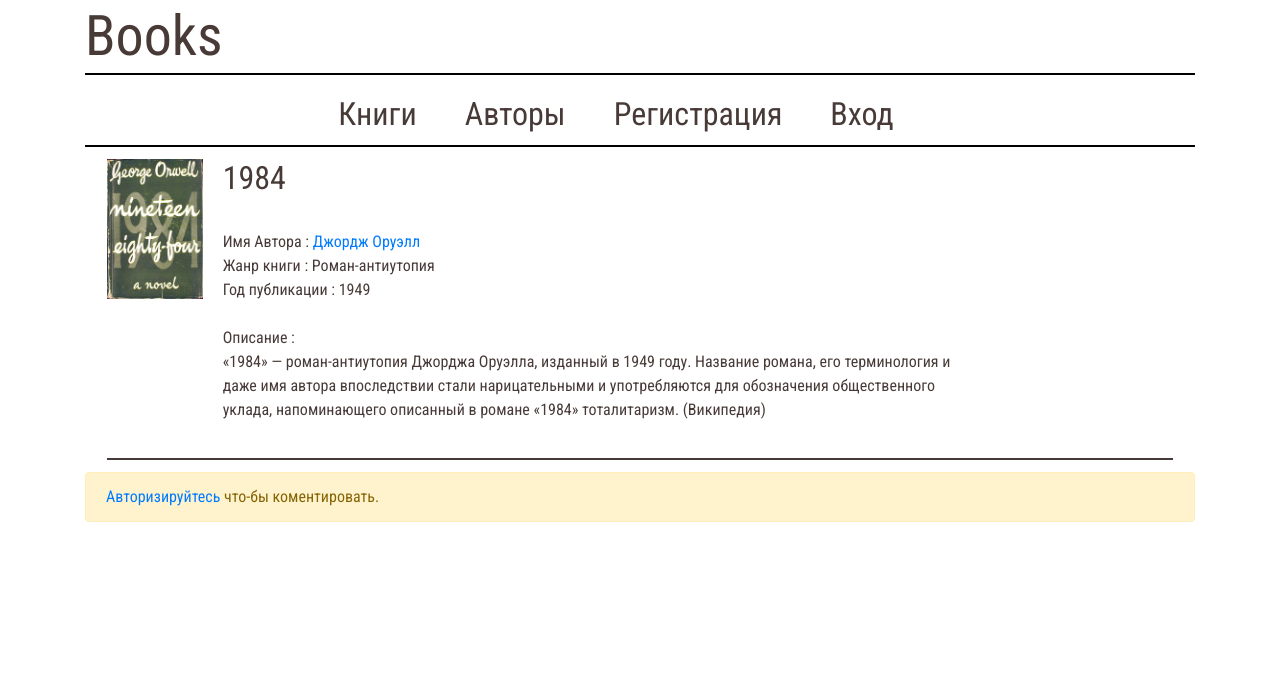
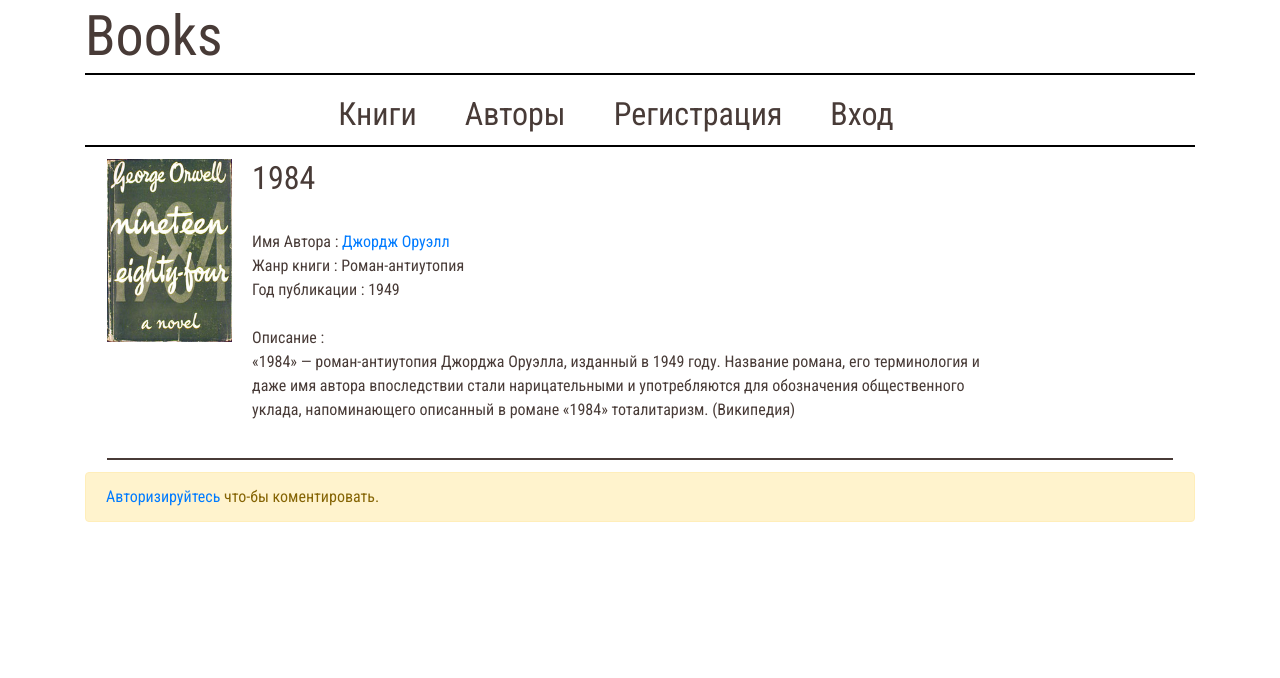
Before and after one commit to whyme0/BooksWeb, a Django app: page /books/1 in a window 1280 px wide. Shown: the top 678 px of the page. Run offline with Django 3.2, Linux system fonts and the light colour scheme; data comes from the database, SQL or seed files in the repository; some libraries are stand-ins or nearby versions.

Commit message:
update width size for image-wrapper

```diff
--- a/bookapp/static/bookapp/styles_for_book.css
+++ b/bookapp/static/bookapp/styles_for_book.css
@@ -16,6 +16,6 @@
 	object-fit:cover;
 }
 .image-wrapper{
-	width:200px;
+	width:270px;
 	margin-right: 20px;
 }
```
